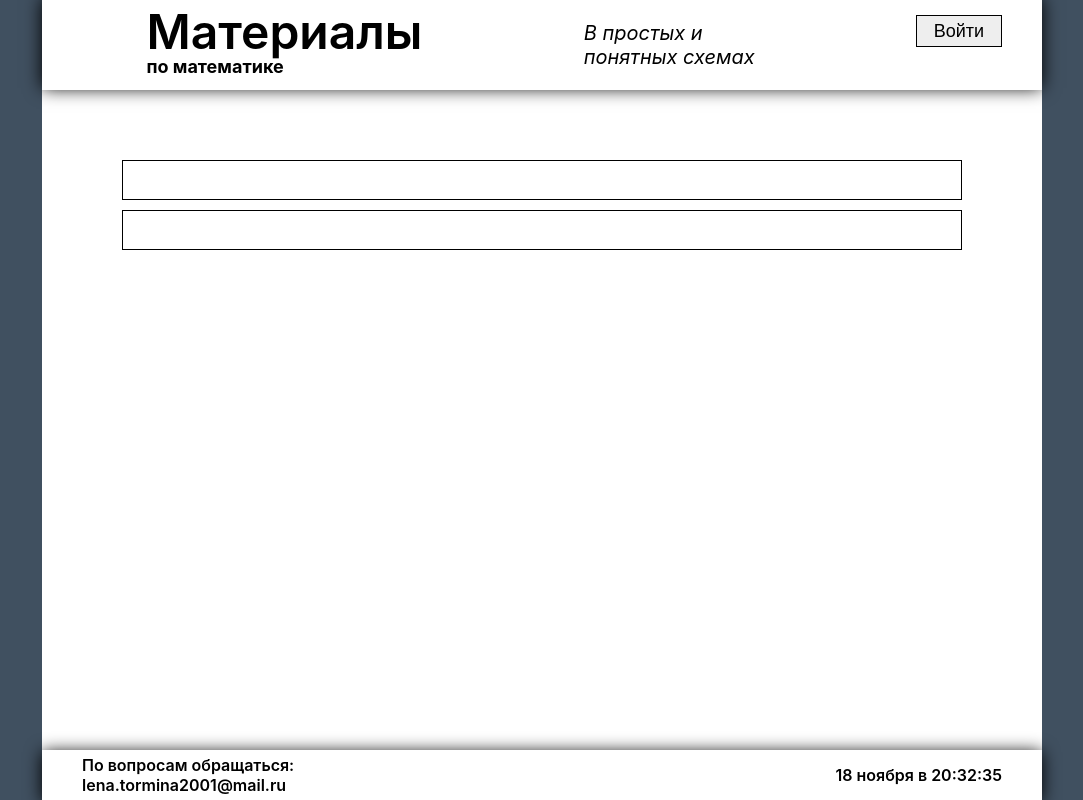
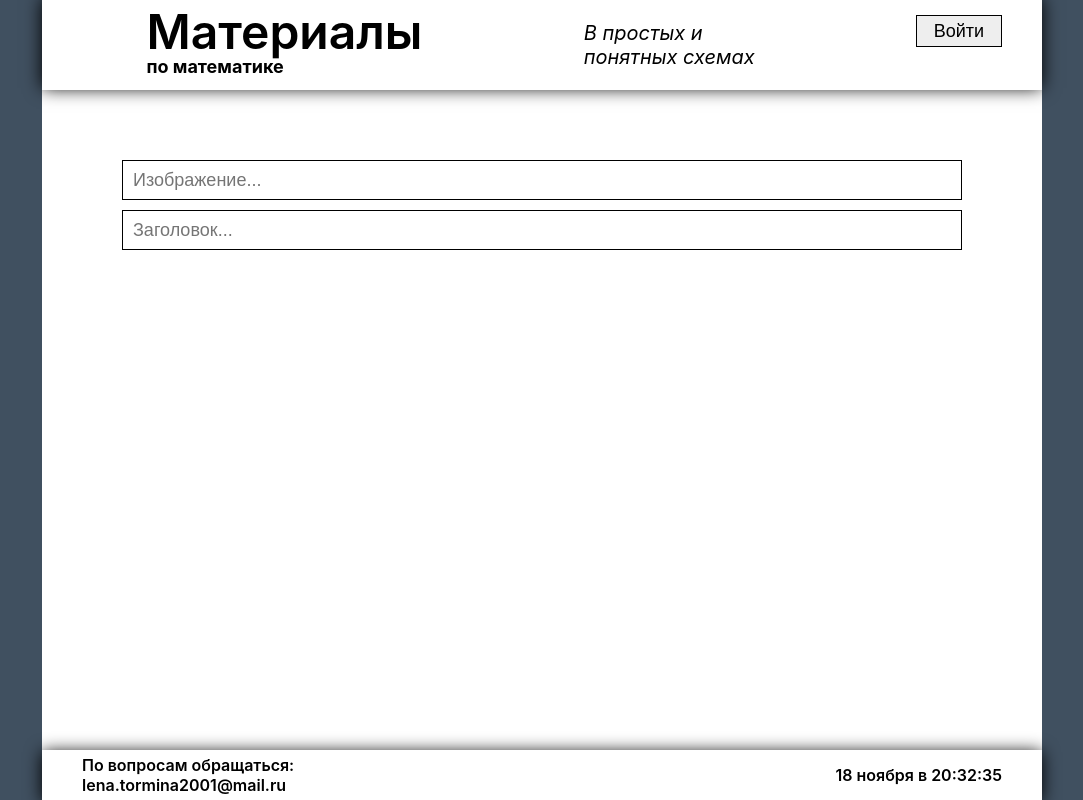
Before and after one commit to lenatormina/Project, a React (Create React App) app in the folder my-app/: page /material/1/edit in a window 1280 px wide. Shown: the whole page, without its empty margins (98-1181 px from the left). Built offline with nearby package versions, Linux system fonts and the light colour scheme; no server answers; data requests are answered from the project's data file; a web font is replaced by a local one.

Commit message:
Редактирование материала. Подготовка редактора

```diff
--- a/my-app/src/pages/material/components/material-content/material-content.js
+++ b/my-app/src/pages/material/components/material-content/material-content.js
@@ -32,5 +32,6 @@ export const MaterialContent = styled(MaterialContentContainer)`
 
 	& .material-text {
 		font-size: 18px;
+		white-space: pre-line;
 	}
 `;
--- a/my-app/src/pages/material/components/material-form/material-form.js
+++ b/my-app/src/pages/material/components/material-form/material-form.js
@@ -1,24 +1,37 @@
 import styled from 'styled-components';
 import { Input, Icon } from '../../../../components';
 import { SpecialPanel } from '../special-panel/special-panel';
+import { useRef } from 'react';
+import { sanitizeContent } from './utils';
 
 const MaterialFormContainer = ({
 	className,
-	material: { id, title, imageUrl, content, publishedAt },
+	material: { title, imageUrl, content, publishedAt },
 }) => {
+	const imageRef = useRef(null);
+	const titleRef = useRef(null);
+	const contentRef = useRef(null);
+
+	const onSave = () => {
+		const newImageUrl = imageRef.current.value;
+		const newTitleUrl = titleRef.current.value;
+		const newContentUrl = sanitizeContent(contentRef.current.innerHTML)
+	};
+
 	return (
 		<div className={className}>
-			<Input defaultValue = {imageUrl} />
-			<Input defaultValue = {title} />
+			<Input ref = {imageRef} defaultValue = {imageUrl} placeholder="Изображение..." />
+			<Input ref = {titleRef} defaultValue = {title} placeholder="Заголовок..."/>
 			<SpecialPanel publishedAt={publishedAt} margin="20px 0" editButton = {
 				<Icon
 					id="fa-floppy-o"
 					size="21px"
 					margin="0 10px 0 0 "
-					onClick={() => {}}
+					onClick={onSave}
 				/>
 			} />
 			<div
+				ref = {contentRef}
 				contentEditable={true}
 				suppressContentEditableWarning={true}
 				className="material-text"
--- /dev/null
+++ b/my-app/src/pages/material/components/material-form/utils/index.js
@@ -0,0 +1 @@
+export * from './sanitize-content'
--- /dev/null
+++ b/my-app/src/pages/material/components/material-form/utils/sanitize-content.js
@@ -0,0 +1,5 @@
+export const sanitizeContent = (content) =>
+    content
+    .replaceAll('<div><br></div>', '\\n')
+    .replaceAll('<div>', '\\n')
+    .replaceAll('</div>', '');
```
